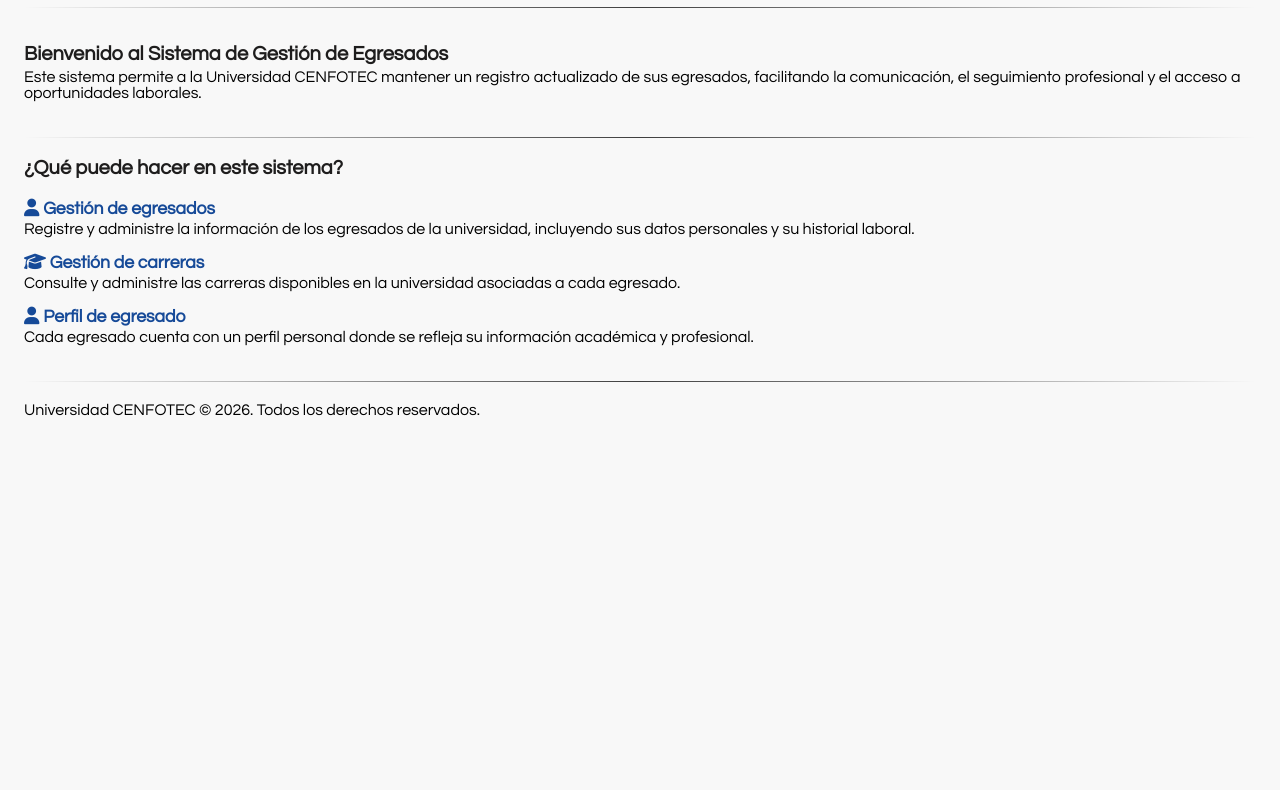
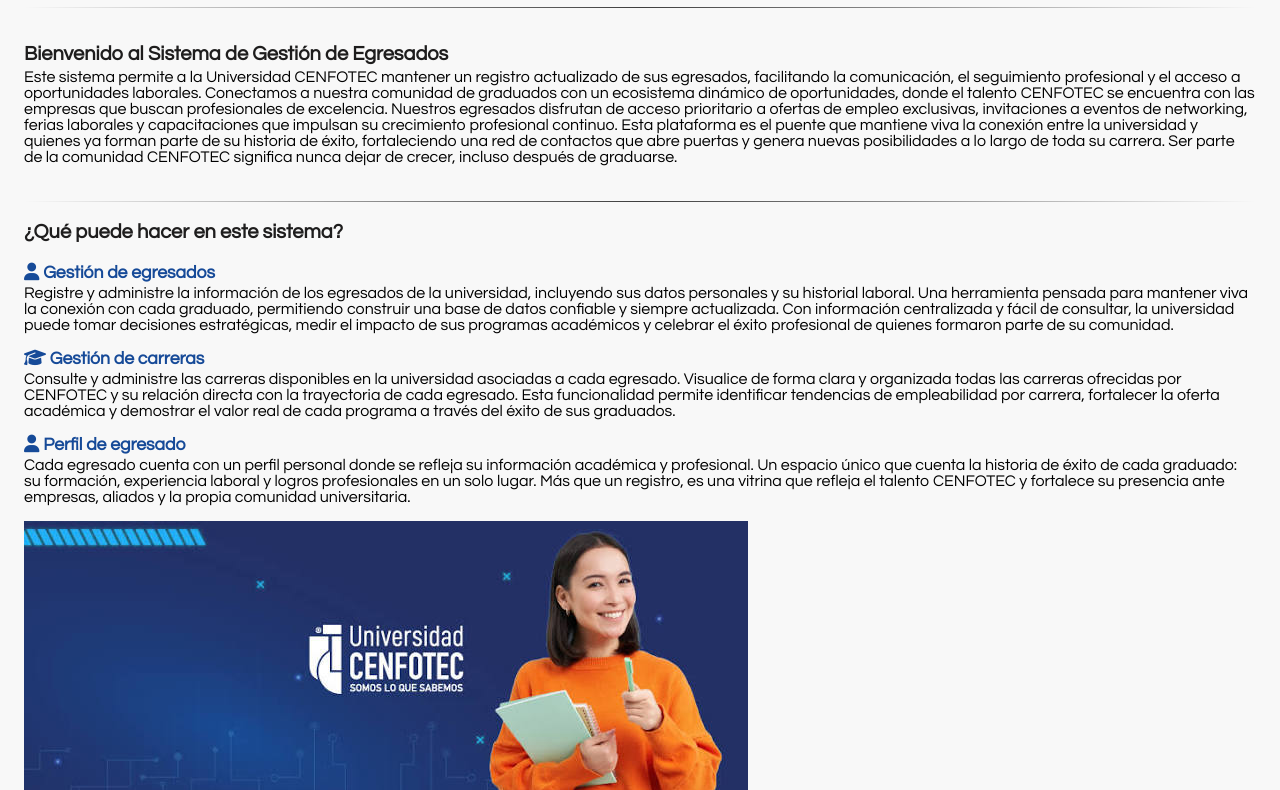
Before and after one commit to camarito29-art/Proyecto-Mario-Castro-Chacon, a plain HTML site: page Proyecto/Proyecto-html/Pagina-Inicio.html in a window 1280 px wide. Shown: the part 140-930 px from the top of the page. Before the commit the page ends 800 px from the top, so only its background shows below. Drawn offline with Linux system fonts and the light colour scheme.

Commit message:
Ultimos detalles Avance1

```diff
--- a/Proyecto/Proyecto-css/generico.css
+++ b/Proyecto/Proyecto-css/generico.css
@@ -185,15 +185,13 @@
     width: 100px;
     height: 100px;
     float: auto;
-  clip-path: circle(40%);
+  clip-path: circle(45%);
   shape-outside: circle(45%);
 }
 .navegacion-principal{
   list-style-type: none;
-  margin-top: 1px;
-  padding: 0;
+  margin-top: 2px;
   overflow: hidden;
-  background-color: #333333;
   float: right;
   display: block;
   color: white;
--- a/Proyecto/Proyecto-html/Pagina-Inicio.html
+++ b/Proyecto/Proyecto-html/Pagina-Inicio.html
@@ -29,11 +29,16 @@
 
         <section aria-labelledby="titulo-bienvenida">
             <h2 id="titulo-bienvenida">Bienvenido al Sistema de Gestión de Egresados</h2>
-
-            <p>
-                Este sistema permite a la Universidad CENFOTEC mantener un registro actualizado de sus egresados,
+            <p>Este sistema permite a la Universidad CENFOTEC mantener un registro actualizado de sus egresados,
                 facilitando la comunicación, el seguimiento profesional y el acceso a oportunidades laborales.
-            </p>
+                Conectamos a nuestra comunidad de graduados con un ecosistema dinámico de oportunidades,
+                donde el talento CENFOTEC se encuentra con las empresas que buscan profesionales de excelencia.
+                Nuestros egresados disfrutan de acceso prioritario a ofertas de empleo exclusivas, invitaciones
+                a eventos de networking, ferias laborales y capacitaciones que impulsan su crecimiento profesional
+                continuo. Esta plataforma es el puente que mantiene viva la conexión entre la universidad y quienes
+                ya forman parte de su historia de éxito, fortaleciendo una red de contactos que abre puertas y
+                genera nuevas posibilidades a lo largo de toda su carrera. Ser parte de la comunidad CENFOTEC
+                significa nunca dejar de crecer, incluso después de graduarse.</p>
         </section>
         <br>
         <hr>
@@ -42,22 +47,32 @@
             <br>
             <article>
                 <h3><i class="fa-solid fa-user"></i> Gestión de egresados</h3>
-                <p>Registre y administre la información de los egresados de la universidad, incluyendo sus datos
-                    personales y su historial laboral.</p>
+                <p>Registre y administre la información de los egresados de la universidad, incluyendo sus datos personales y su historial laboral.
+Una herramienta pensada para mantener viva la conexión con cada graduado, permitiendo construir una base de datos
+confiable y siempre actualizada. Con información centralizada y fácil de consultar, la universidad puede tomar
+decisiones estratégicas, medir el impacto de sus programas académicos y celebrar el éxito profesional de quienes
+formaron parte de su comunidad.</p>
             </article>
             <br>
             <article>
                 <h3><i class="fa-solid fa-graduation-cap"></i> Gestión de carreras</h3>
-                <p>Consulte y administre las carreras disponibles en la universidad asociadas a cada egresado.</p>
+                <p>Consulte y administre las carreras disponibles en la universidad asociadas a cada egresado.
+Visualice de forma clara y organizada todas las carreras ofrecidas por CENFOTEC y su relación directa con
+la trayectoria de cada egresado. Esta funcionalidad permite identificar tendencias de empleabilidad por
+carrera, fortalecer la oferta académica y demostrar el valor real de cada programa a través del éxito
+de sus graduados.</p>
             </article>
             <br>
             <article>
                 <h3><i class="fa-solid fa-user"></i> Perfil de egresado</h3>
                 <p>Cada egresado cuenta con un perfil personal donde se refleja su información académica y profesional.
-                </p>
+Un espacio único que cuenta la historia de éxito de cada graduado: su formación, experiencia laboral y logros
+profesionales en un solo lugar. Más que un registro, es una vitrina que refleja el talento CENFOTEC y fortalece
+su presencia ante empresas, aliados y la propia comunidad universitaria.</p>
             </article>
         </section>
         <br>
+        <img class="Final-inicio" src="/Proyecto/Assets/Cenfo Inicio.jpg" alt="Ilustrativa de bienvenida al sistema">
     </main>
     <hr>
     <footer>
```
Also changed, not shown: Proyecto/Proyecto-html/Gestion-Carreras.html (+2 -2 lines), Proyecto/Proyecto-html/Gestion-Egresados.html (+1 -2 lines), Proyecto/Proyecto-html/Perfil-Egresado.html (+2 -1 lines), Proyecto/Assets/Cenfo Inicio.jpg (added), Proyecto/Assets/yo.jpg (added).
